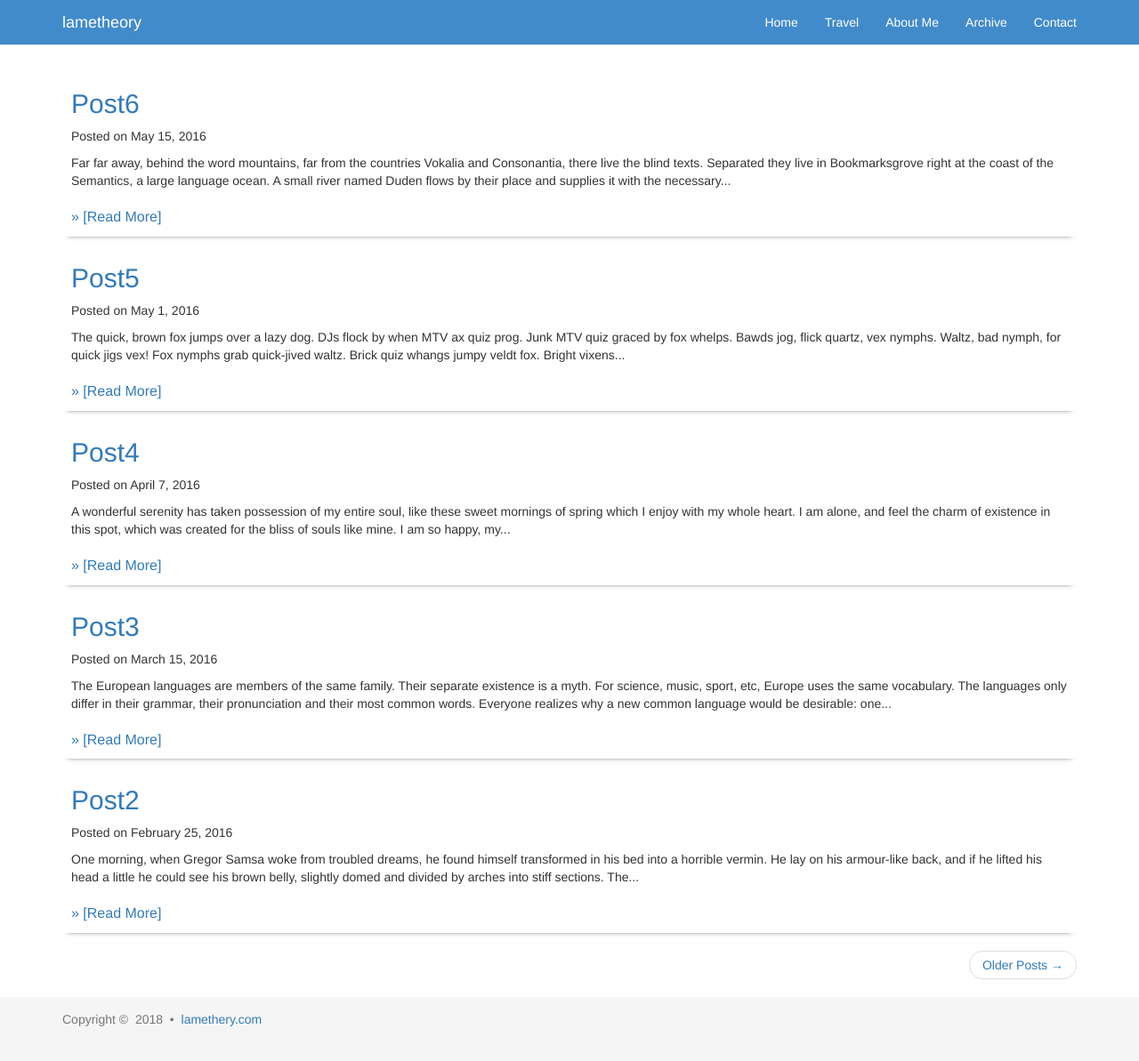
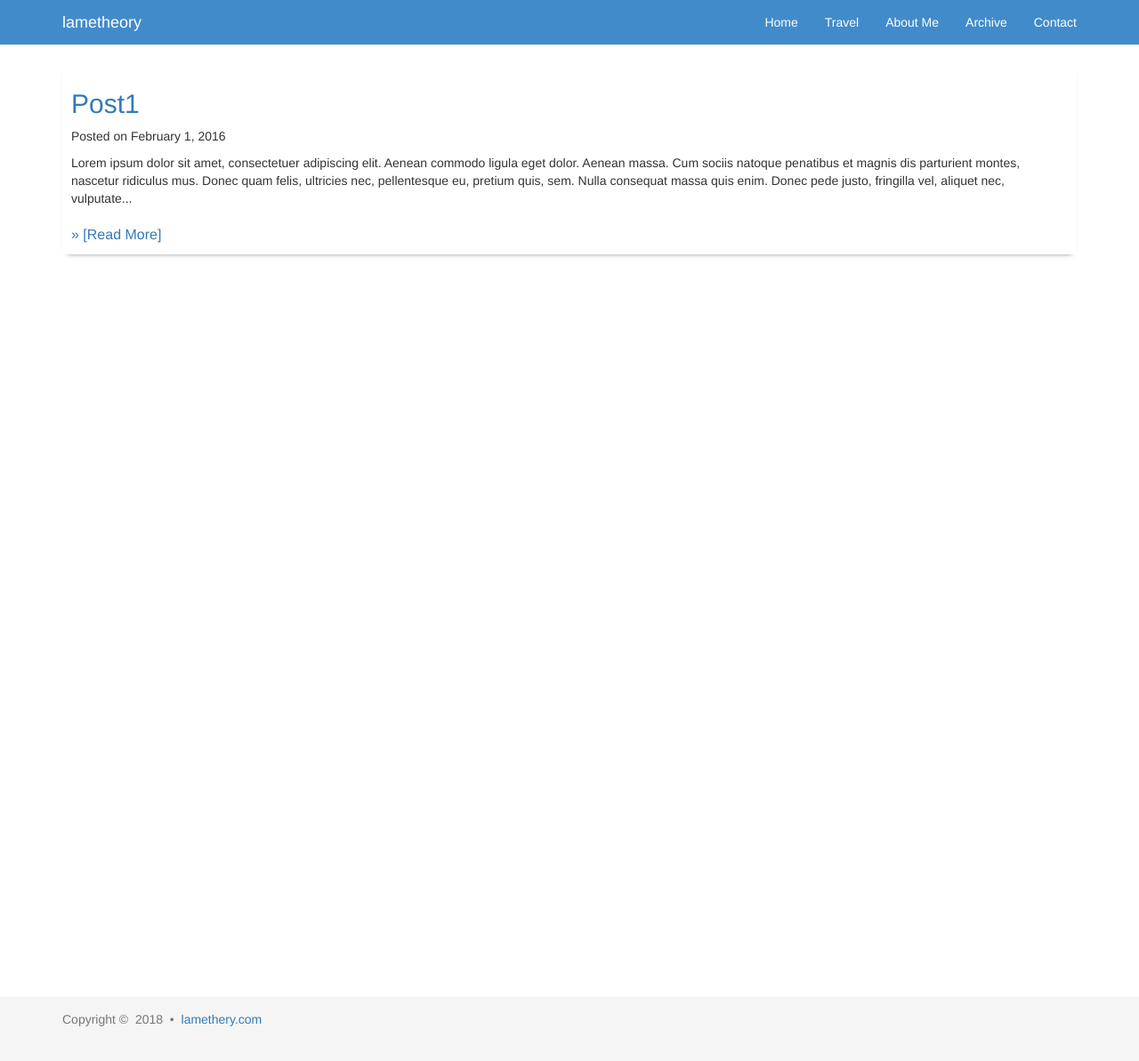
Before and after one commit to lametheory/lametheory.com_web, a Jekyll site: the page built from index.html, in a window 1280 px wide and 1201 px high. Shown: the top 1193 px of the window at 89% size. Built offline with Jekyll 4.4.1, drawn with Linux system fonts in a browser that asks for light colours; nearby versions of some CDN libraries; the list of posts is cut into pages by our own code.

Commit message:
clean some stuff

```diff
--- a/_posts/2016-02-25-post2.html
+++ /dev/null
@@ -1,13 +0,0 @@
----
-layout: post
-title: Post2
-date: '2016-02-25'
-author: Babji, Chetty
-categories:
-- travel
-tags:
-- travel
-- world
----
-
-One morning, when Gregor Samsa woke from troubled dreams, he found himself transformed in his bed into a horrible vermin. He lay on his armour-like back, and if he lifted his head a little he could see his brown belly, slightly domed and divided by arches into stiff sections. The bedding was hardly able to cover it and seemed ready to slide off any moment. His many legs, pitifully thin compared with the size of the rest of him, waved about helplessly as he looked. "What's happened to me?" he thought. It wasn't a dream. His room, a proper human room although a little too small, lay peacefully between its four familiar walls. A collection of textile samples lay spread out on the table - Samsa was a travelling salesman - and above it there hung a picture that he had recently cut out of an illustrated magazine and housed in a nice, gilded frame. It showed a lady fitted out with a fur hat and fur boa who sat upright, raising a heavy fur muff that covered the whole of her lower arm towards the viewer. Gregor then turned to look out the window at the dull weather. Drops
--- a/_posts/2016-03-15-post3.html
+++ /dev/null
@@ -1,13 +0,0 @@
----
-layout: post
-title: Post3
-date: '2016-03-15'
-author: Babji, Chetty
-categories:
-- sci-fi
-tags:
-- sci-fi
-- star trek
----
-
-The European languages are members of the same family. Their separate existence is a myth. For science, music, sport, etc, Europe uses the same vocabulary. The languages only differ in their grammar, their pronunciation and their most common words. Everyone realizes why a new common language would be desirable: one could refuse to pay expensive translators. To achieve this, it would be necessary to have uniform grammar, pronunciation and more common words. If several languages coalesce, the grammar of the resulting language is more simple and regular than that of the individual languages. The new common language will be more simple and regular than the existing European languages. It will be as simple as Occidental; in fact, it will be Occidental. To an English person, it will seem like simplified English, as a skeptical Cambridge friend of mine told me what Occidental is.The European languages are members of the same family. Their separate existence is a myth. For science, music, sport, etc, Europe uses the same vocabulary. The languages only differ in their grammar, their pronunciation and their most common words. Everyone realizes why a new common language would be desirable: one could refuse to pay expensive translators. To
--- a/_posts/2016-04-07-post4.html
+++ /dev/null
@@ -1,13 +0,0 @@
----
-layout: post
-title: Post4
-date: '2016-04-07'
-author: Babji, Chetty
-categories:
-- sci-fi
-tags:
-- sci-fi
-- star trek
----
-
-A wonderful serenity has taken possession of my entire soul, like these sweet mornings of spring which I enjoy with my whole heart. I am alone, and feel the charm of existence in this spot, which was created for the bliss of souls like mine. I am so happy, my dear friend, so absorbed in the exquisite sense of mere tranquil existence, that I neglect my talents. I should be incapable of drawing a single stroke at the present moment; and yet I feel that I never was a greater artist than now. When, while the lovely valley teems with vapour around me, and the meridian sun strikes the upper surface of the impenetrable foliage of my trees, and but a few stray gleams steal into the inner sanctuary, I throw myself down among the tall grass by the trickling stream; and, as I lie close to the earth, a thousand unknown plants are noticed by me: when I hear the buzz of the little world among the stalks, and grow familiar with the countless indescribable forms of the insects and flies, then I feel the presence of the Almighty, who formed us in his own image, and the breath
--- a/_posts/2016-05-01-post5.html
+++ /dev/null
@@ -1,13 +0,0 @@
----
-layout: post
-title: Post5
-date: '2016-05-01'
-author: Babji, Chetty
-categories:
-- sci-fi
-tags:
-- sci-fi
-- star trek
----
-
-The quick, brown fox jumps over a lazy dog. DJs flock by when MTV ax quiz prog. Junk MTV quiz graced by fox whelps. Bawds jog, flick quartz, vex nymphs. Waltz, bad nymph, for quick jigs vex! Fox nymphs grab quick-jived waltz. Brick quiz whangs jumpy veldt fox. Bright vixens jump; dozy fowl quack. Quick wafting zephyrs vex bold Jim. Quick zephyrs blow, vexing daft Jim. Sex-charged fop blew my junk TV quiz. How quickly daft jumping zebras vex. Two driven jocks help fax my big quiz. Quick, Baz, get my woven flax jodhpurs! "Now fax quiz Jack!" my brave ghost pled. Five quacking zephyrs jolt my wax bed. Flummoxed by job, kvetching W. zaps Iraq. Cozy sphinx waves quart jug of bad milk. A very bad quack might jinx zippy fowls. Few quips galvanized the mock jury box. Quick brown dogs jump over the lazy fox. The jay, pig, fox, zebra, and my wolves quack! Blowzy red vixens fight for a quick jump. Joaquin Phoenix was gazed by MTV for luck. A wizard’s job is to vex chumps quickly in fog. Watch "Jeopardy!", Alex Trebek's fun TV quiz game. Woven silk pyjamas exchanged for blue quartz. Brawny gods just
--- a/_posts/2016-05-15-post6.html
+++ /dev/null
@@ -1,13 +0,0 @@
----
-layout: post
-title: Post6
-date: '2016-05-15'
-author: Babji, Chetty
-categories:
-- sci-fi
-tags:
-- sci-fi
-- star trek
----
-
-Far far away, behind the word mountains, far from the countries Vokalia and Consonantia, there live the blind texts. Separated they live in Bookmarksgrove right at the coast of the Semantics, a large language ocean. A small river named Duden flows by their place and supplies it with the necessary regelialia. It is a paradisematic country, in which roasted parts of sentences fly into your mouth. Even the all-powerful Pointing has no control about the blind texts it is an almost unorthographic life One day however a small line of blind text by the name of Lorem Ipsum decided to leave for the far World of Grammar. The Big Oxmox advised her not to do so, because there were thousands of bad Commas, wild Question Marks and devious Semikoli, but the Little Blind Text didn’t listen. She packed her seven versalia, put her initial into the belt and made herself on the way. When she reached the first hills of the Italic Mountains, she had a last view back on the skyline of her hometown Bookmarksgrove, the headline of Alphabet Village and the subline of her own road, the Line Lane. Pityful a rethoric question ran over her cheek, then
```
Also changed, not shown: aboutme/index.md (+1 -1 lines).
